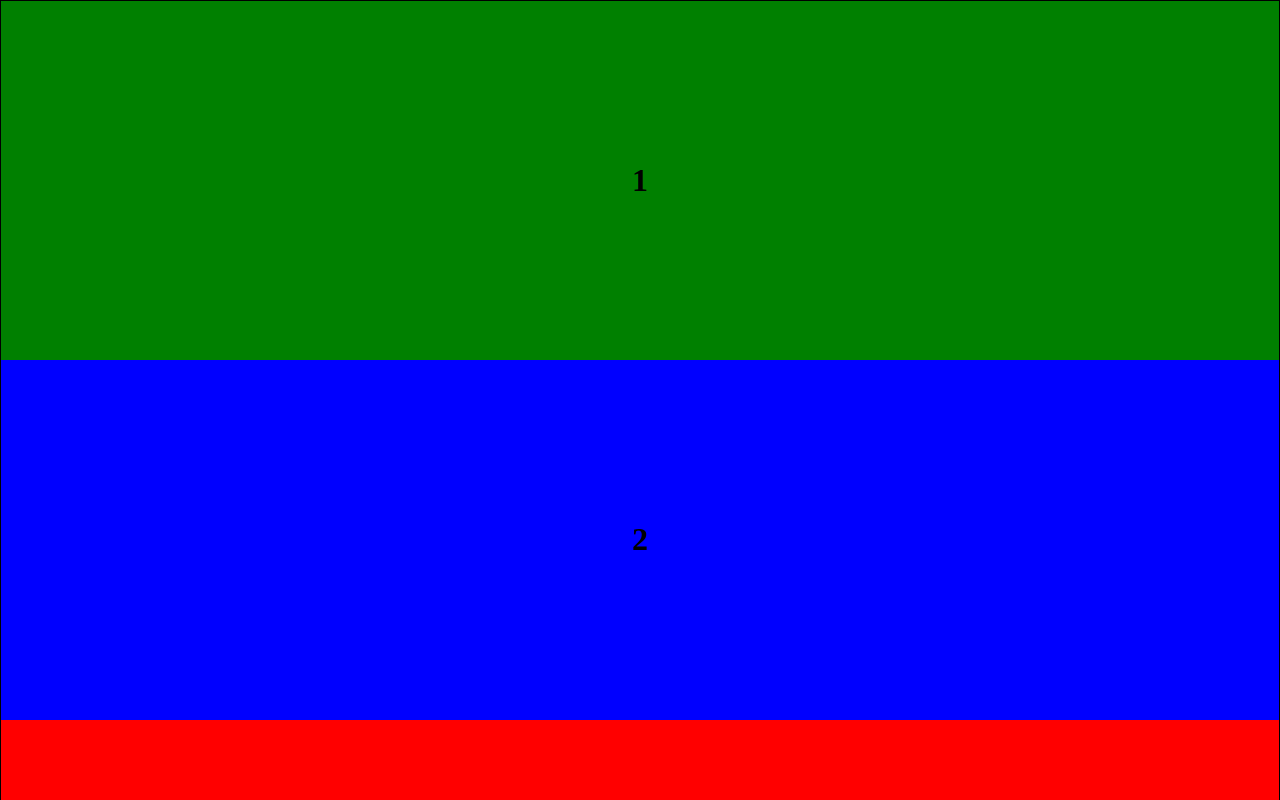
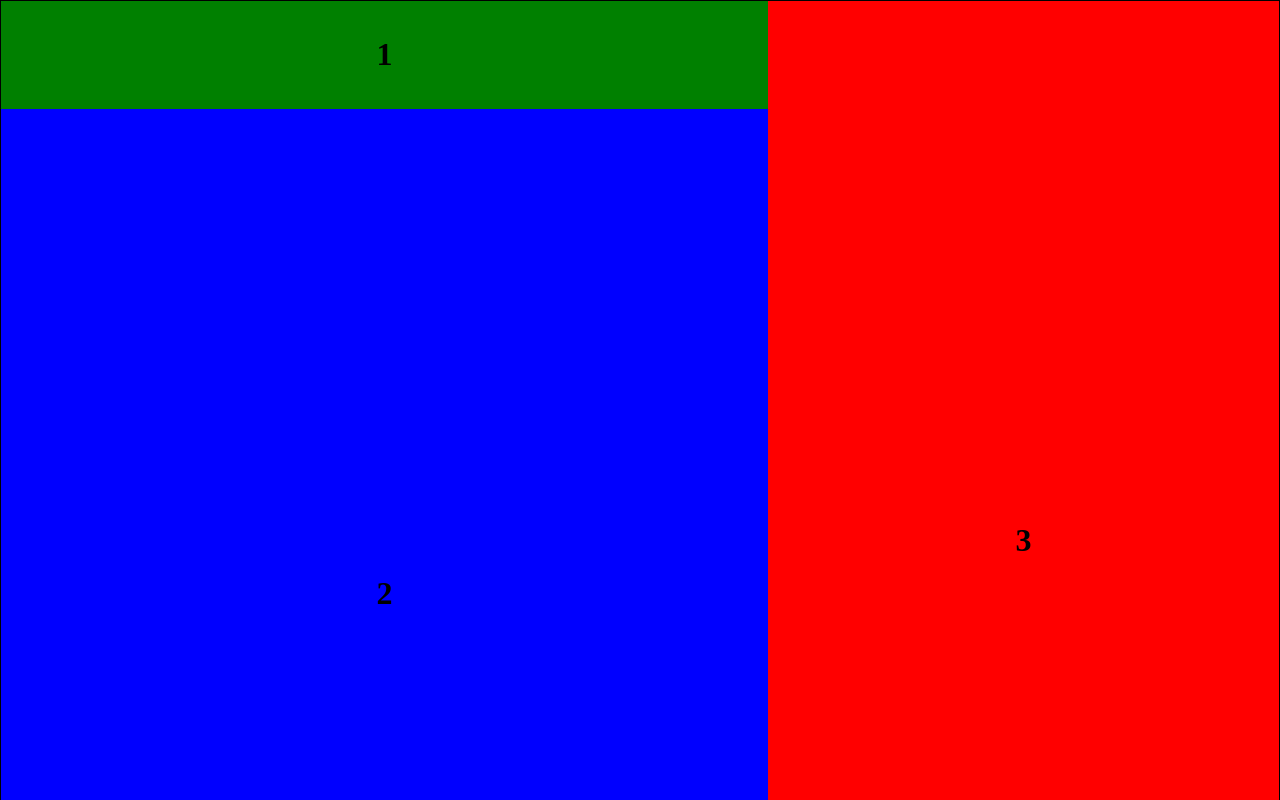
Before and after one commit to Nhoj-Plummer/base-apparel-challenge, a React (Create React App) app: page / in a window 1280 px wide. Shown: the top 800 px of the page. Built offline with nearby package versions, Linux system fonts and the light colour scheme.

Commit message:
May be onto something

```diff
--- a/src/components/HeroData/herodata.css
+++ b/src/components/HeroData/herodata.css
@@ -56,20 +56,30 @@
   justify-content: center;
 }
 
+.hero-data_text-container {
+  flex: 0 1 90%;
+}
+
 .hero-data_text-image {
-  width: 100%;
-  height: 100%;
+  flex: 0 1 10%;
+}
+
+.hero-data_image-container {
+  flex: 0 1 100%;
+}
+
+.hero-data_text-image {
+  width: 60%;
   background-color: green;
 }
 
 .hero-data_text-container {
-  width: 100%;
-  height: 100%;
+  height: 10%;
   background-color: blue;
 }
 
 .hero-data_image-container {
-  width: 100%;
+  width: 40%;
   height: 100%;
   background-color: red;
 }
--- a/src/components/HeroSection/herosection.css
+++ b/src/components/HeroSection/herosection.css
@@ -2,6 +2,6 @@
   display: flex;
   max-width: 100%;
   height: 1080px;
-  flex-flow: column;
+  flex-flow: column wrap;
   border: 1px solid black;
 }
```
